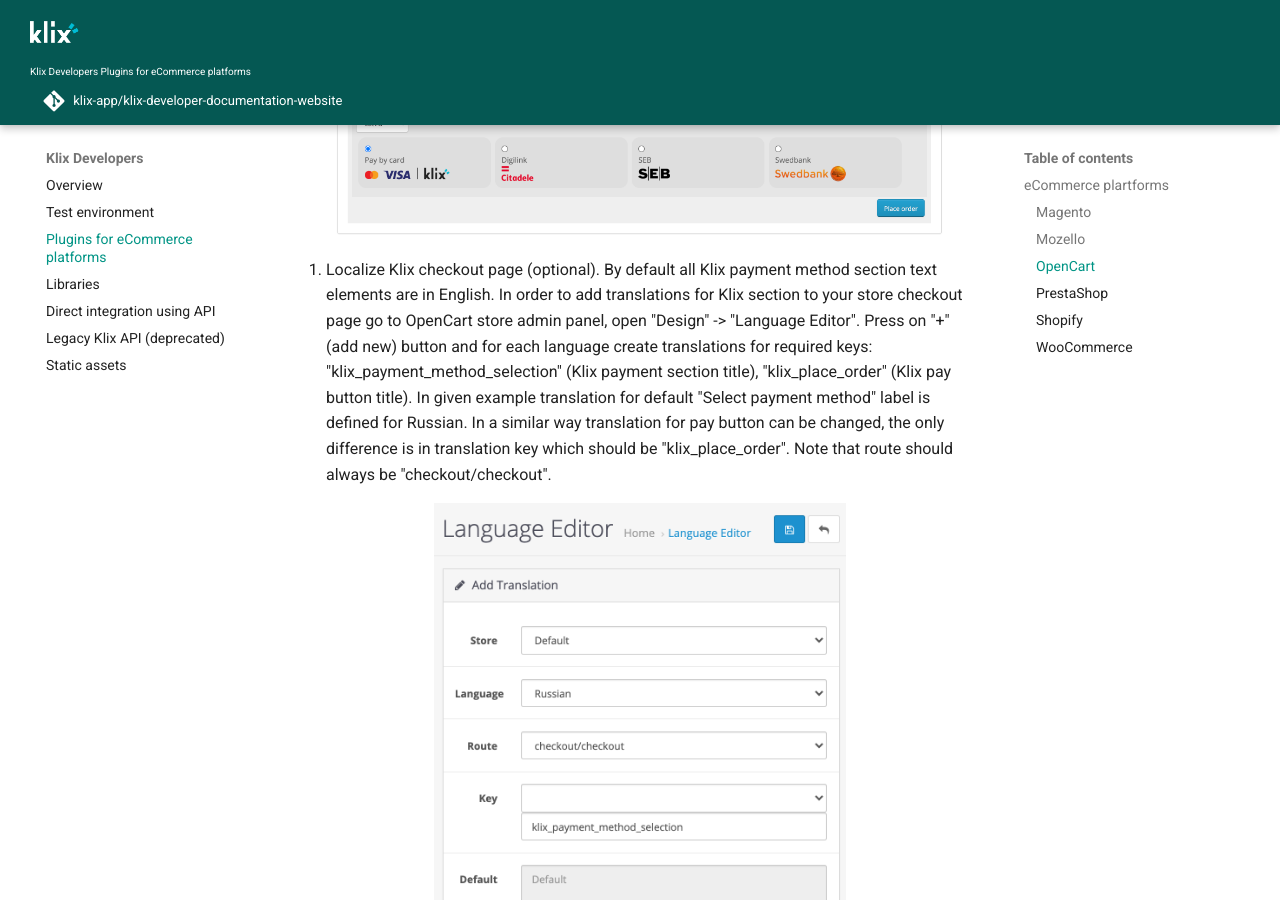
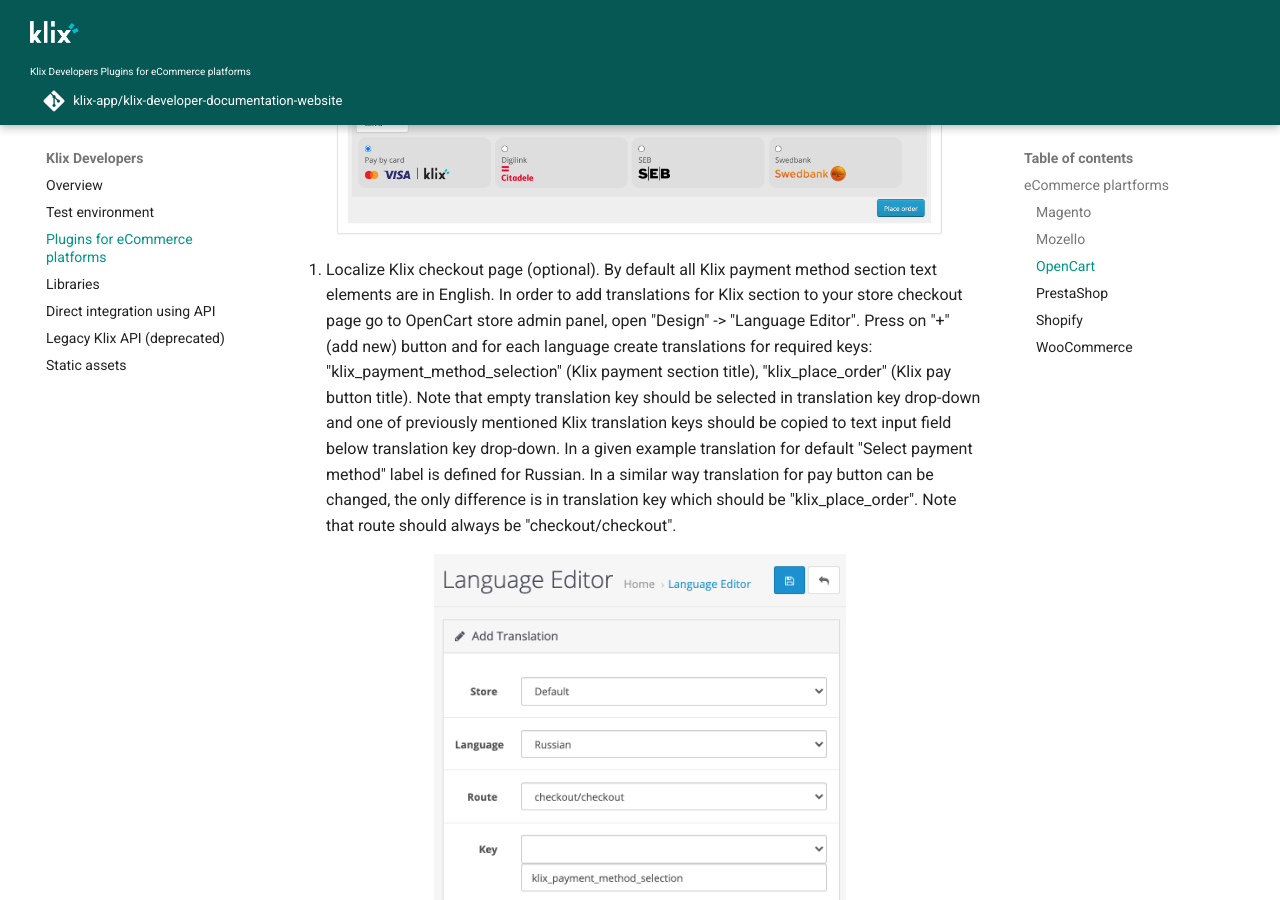
Before and after one commit to klix-app/klix-developer-documentation-website, an MkDocs documentation site: the page built from docs/plugins-for-ecommerce-platforms.md, in a window 1280 px wide and 900 px high, scrolled down 5821 px. Built offline with MkDocs 1.6.1 and Material for MkDocs 9.7.7, drawn with Linux system fonts in a browser that asks for light colours; a script that is not in the unit is left out; comment, search, counter and statistics services are not loaded.

Commit message:
Add note about OpenCart translation key drop-down value

```diff
--- a/docs/plugins-for-ecommerce-platforms.md
+++ b/docs/plugins-for-ecommerce-platforms.md
@@ -108,7 +108,7 @@
     <img src="../images/ecommerce-platforms/opencart/8_preview_klix_payment_method.png" style="display:block;margin-left:auto;margin-right:auto;width:90%;margin-top:5px;margin-bottom:10px;" alt="Checkout payment method selection screen" title="Preview Klix payment method" />
 </div>
 <!-- markdownlint-disable MD033 -->
-10. Localize Klix checkout page (optional). By default all Klix payment method section text elements are in English. In order to add translations for Klix section to your store checkout page go to OpenCart store admin panel, open "Design" -> "Language Editor". Press on "+" (add new) button and for each language create translations for required keys: "klix_payment_method_selection" (Klix payment section title), "klix_place_order" (Klix pay button title). In given example translation for default "Select payment method" label is defined for Russian. In a similar way translation for pay button can be changed, the only difference is in translation key which should be "klix_place_order". Note that route should always be "checkout/checkout".
+10. Localize Klix checkout page (optional). By default all Klix payment method section text elements are in English. In order to add translations for Klix section to your store checkout page go to OpenCart store admin panel, open "Design" -> "Language Editor". Press on "+" (add new) button and for each language create translations for required keys: "klix_payment_method_selection" (Klix payment section title), "klix_place_order" (Klix pay button title). Note that empty translation key should be selected in translation key drop-down and one of previously mentioned Klix translation keys should be copied to text input field below translation key drop-down. In a given example translation for default "Select payment method" label is defined for Russian. In a similar way translation for pay button can be changed, the only difference is in translation key which should be "klix_place_order". Note that route should always be "checkout/checkout".
 <!-- markdownlint-disable MD033 -->
 <div>
     <img src="../images/ecommerce-platforms/opencart/9_localize_klix_payment_section.png" style="display:block;margin-left:auto;margin-right:auto;width:60%;margin-top:5px;margin-bottom:10px;" alt="Translation definition screen" title="Add translation" />
```
